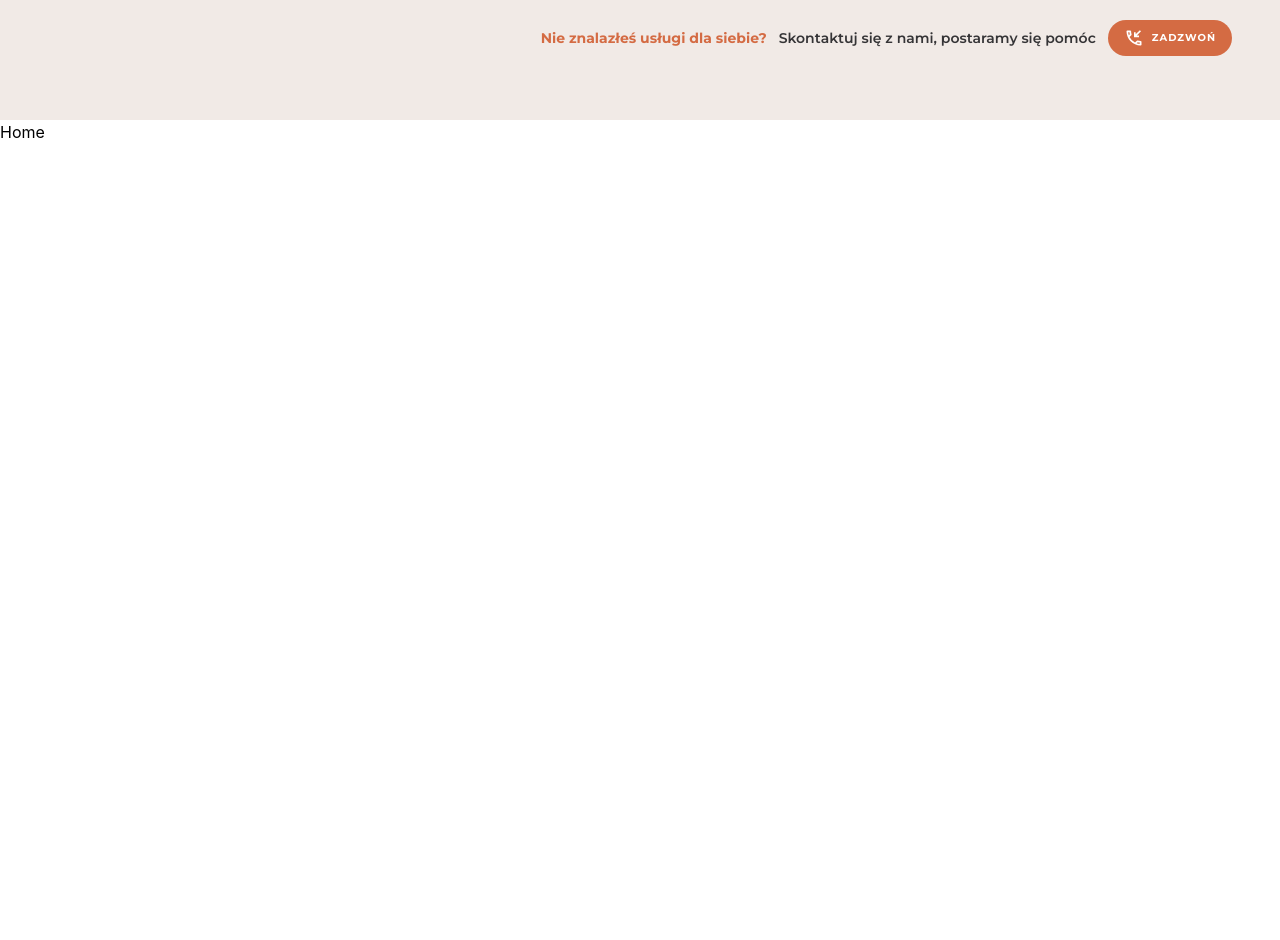
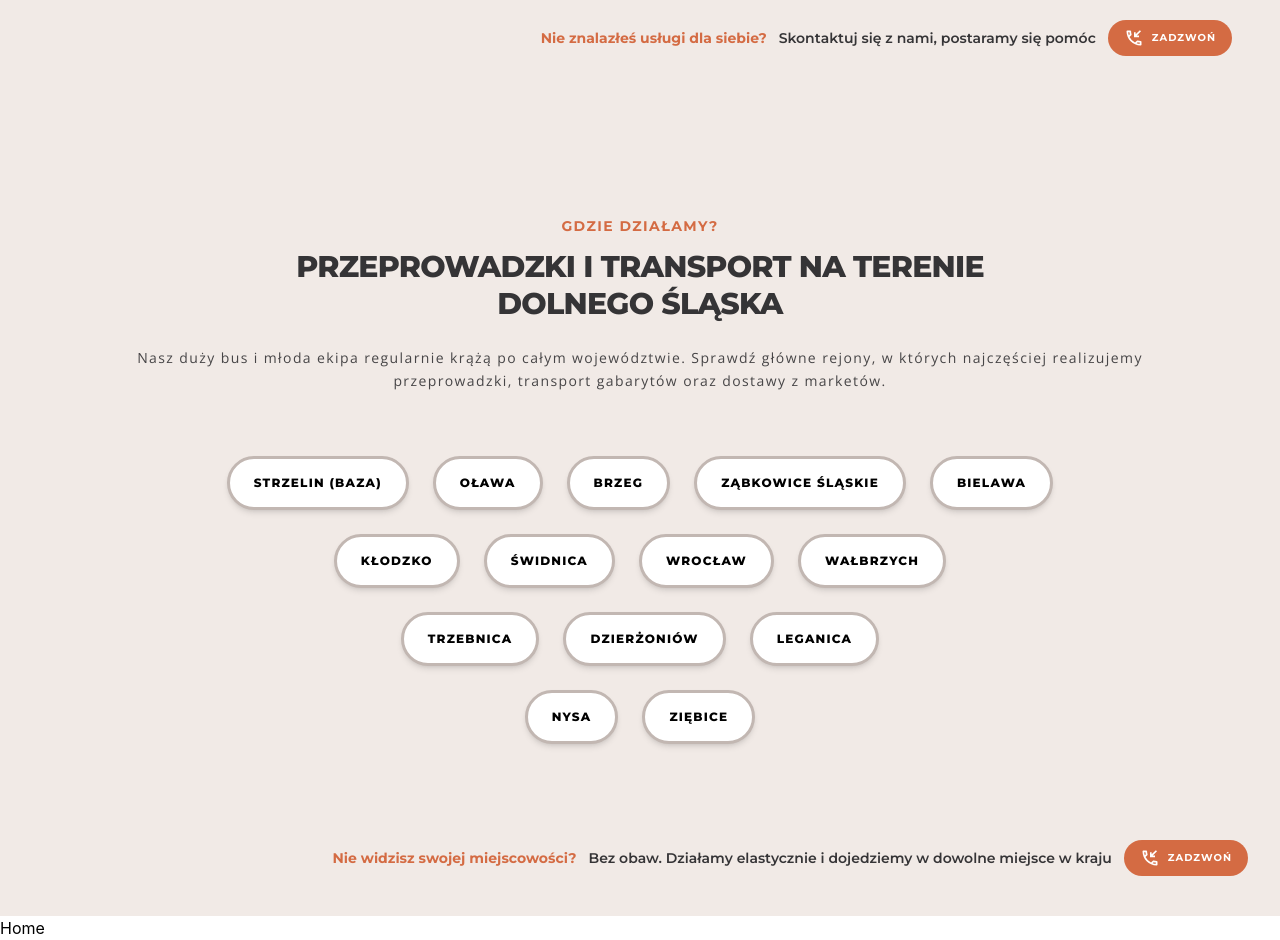
Before and after one commit to MstowskaSandra/owca-transport, a React (Vite) app: page / in a window 1280 px wide. Shown: the part 3740-4680 px from the top of the page. Before the commit the page ends 3884 px from the top, so only its background shows below. Built offline with nearby package versions, Linux system fonts and the light colour scheme; a web font is replaced by a local one.

Commit message:
feat(Locations): add Location page with dynamic CitiesPills components into an inverted pyramid layout

```diff
--- /dev/null
+++ b/src/components/CitiesPills.jsx
@@ -0,0 +1,10 @@
+
+const CitiesPills = ({ city }) => {
+    return (
+        <div className="bg-white border-3 border-[#C2B7B2] rounded-full px-6 py-4 shadow-md hover:text-[#D46B43] hover:scale-105 hover:shadow-2xl transition-all duration-300">
+            <p className="font-mont uppercase text-xs font-extrabold tracking-widest">{city}</p>
+        </div>
+    );
+};
+
+export default CitiesPills;
--- a/src/pages/Home.jsx
+++ b/src/pages/Home.jsx
@@ -2,6 +2,7 @@ import AboutFeatures from "../components/AboutFeatures";
 import Hero from "../components/Hero";
 import ServicesOverview from "../components/ServicesOverview";
 import WorkProcess from "../components/WorkProcess";
+import Locations from "./Locations";
 
 const Home = () => {
   return (
@@ -10,6 +11,7 @@ const Home = () => {
       <ServicesOverview />
       <WorkProcess />
       <AboutFeatures />
+      <Locations />
       <div>Home</div>
     </>
   );
--- a/src/pages/Locations.jsx
+++ b/src/pages/Locations.jsx
@@ -1,7 +1,69 @@
+import CitiesPills from "../components/CitiesPills";
+import SectionFooter from "../components/SectionFooter";
+
 const Locations = () => {
-    return (
-        <div>Lokalizacje</div>
-    )
+  const row1 = [
+    "Strzelin (Baza)",
+    "Oława",
+    "Brzeg",
+    "Ząbkowice Śląskie",
+    "Bielawa",
+  ];
+  const row2 = ["Kłodzko", "Świdnica", "Wrocław", "Wałbrzych"];
+  const row3 = ["Trzebnica", "Dzierżoniów", "Leganica"];
+  const row4 = ["Nysa", "Ziębice"];
+
+  return (
+    <section className="bg-[#F1EAE6] pt-16 lg:pt-24 pb-2 font-text px-6 lg:px-8 flex flex-col items-center">
+      <div className="max-w-6xl w-full text-center uppercase mb-12 lg:mb-16">
+        <p className="text-[#D46B43] font-mont font-bold mb-3 tracking-widest text-xs sm:text-sm">
+          Gdzie działamy?
+        </p>
+        <h2 className="font-mont text-2xl lg:text-3xl font-black text-[#353436] tracking-tight leading-tight mb-6 max-w-3xl mx-auto">
+          Przeprowadzki i transport na terenie Dolnego Śląska
+        </h2>
+        <p className="text-xs sm:text-sm text-[#353436] font-medium tracking-widest normal-case max-w-5xl mx-auto leading-relaxed opacity-90">
+          Nasz duży bus i młoda ekipa regularnie krążą po całym województwie.
+          Sprawdź główne rejony, w których najczęściej realizujemy
+          przeprowadzki, transport gabarytów oraz dostawy z marketów.
+        </p>
+      </div>
+
+      <div className="w-full max-w-4xl flex flex-col items-center gap-4 sm:gap-6 px-2">
+        <div className="flex flex-wrap justify-center gap-4 sm:gap-6 w-full">
+          {row1.map((city, index) => (
+            <CitiesPills key={`row1-${index}`} city={city} />
+          ))}
+        </div>
+
+        <div className="flex flex-wrap justify-center gap-4 sm:gap-6 w-full">
+          {row2.map((city, index) => (
+            <CitiesPills key={`row2-${index}`} city={city} />
+          ))}
+        </div>
+
+        <div className="flex flex-wrap justify-center gap-4 sm:gap-6 w-full">
+          {row3.map((city, index) => (
+            <CitiesPills key={`row3-${index}`} city={city} />
+          ))}
+        </div>
+
+        <div className="flex flex-wrap justify-center gap-4 sm:gap-6 w-full">
+          {row4.map((city, index) => (
+            <CitiesPills key={`row3-${index}`} city={city} />
+          ))}
+        </div>
+      </div>
+
+      <div className="max-w-8xl w-full flex justify-center md:justify-end lg:mt-4">
+        <SectionFooter
+          title="Nie widzisz swojej miejscowości?"
+          subtext="Bez obaw. Działamy elastycznie i dojedziemy w dowolne miejsce w kraju"
+          ctaText="Zadzwoń"
+        />
+      </div>
+    </section>
+  );
 };
 
 export default Locations;
```
